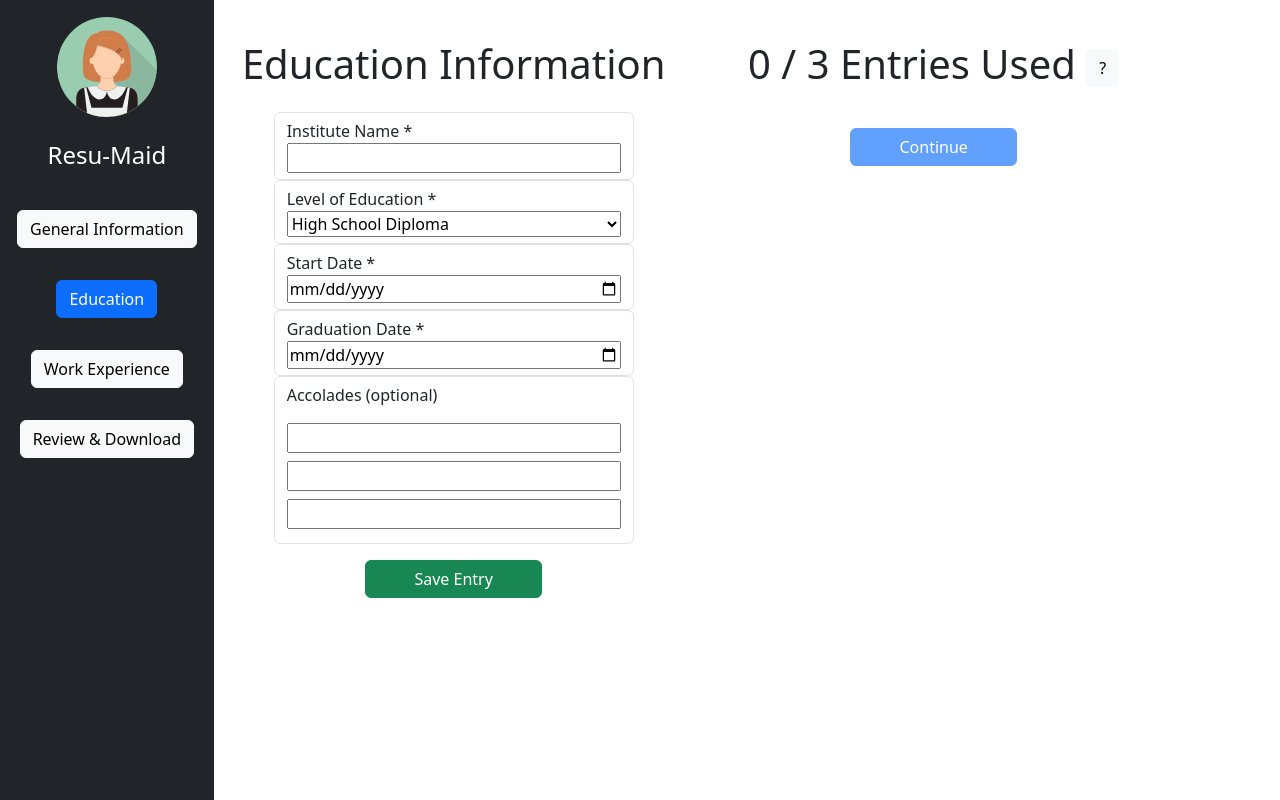
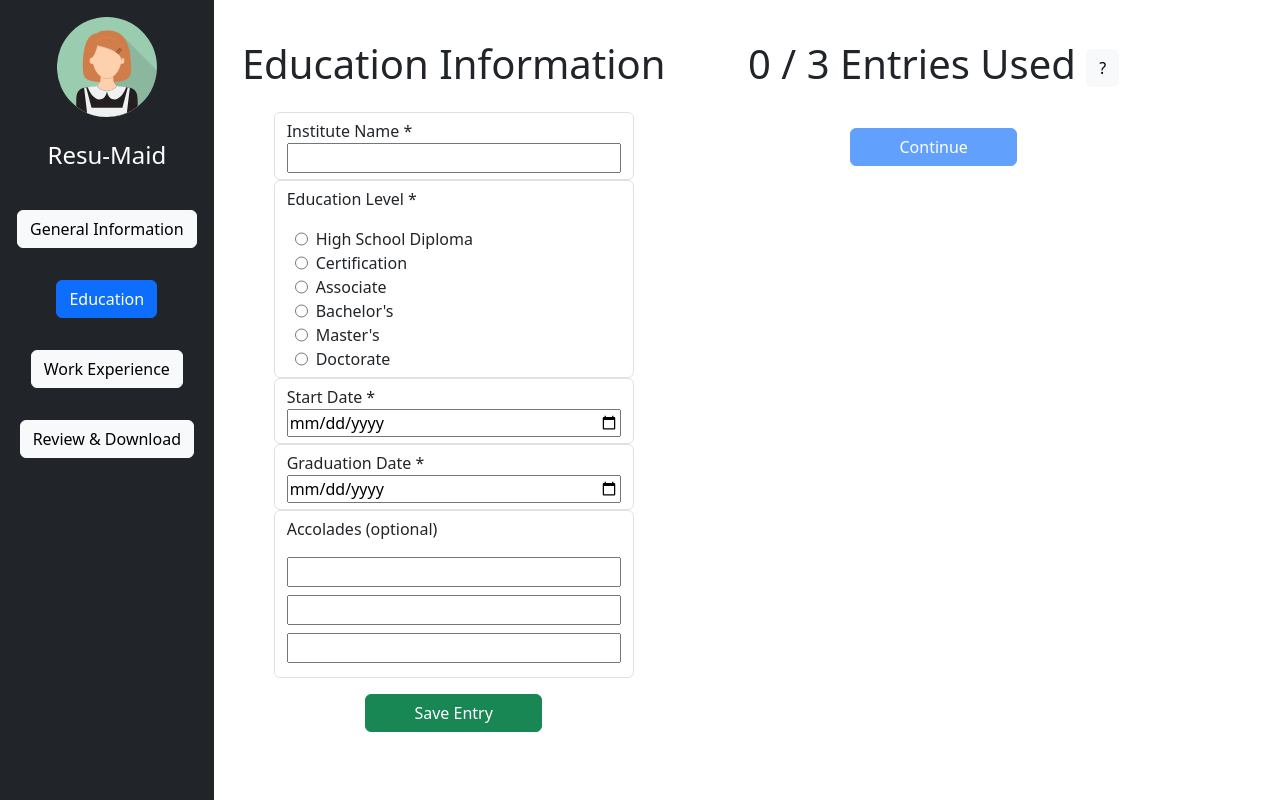
Before and after one commit to Hudson-TD/resume-creation-tool, a React (Vite) app: page / in a window 1280 px wide. Both pictures are taken after a click on the button "Education". Built offline with nearby package versions, Linux system fonts and the light colour scheme.

Commit message:
Refactored select form element to be radio buttons resolving state bug

```diff
--- a/src/components/EducationForm.jsx
+++ b/src/components/EducationForm.jsx
@@ -1,5 +1,5 @@
 import { useState } from "react";
-import { useFormik } from "formik";
+import { Field, useFormik } from "formik";
 import * as Yup from "yup";
 
 const EducationForm = ({ dataList, onSave }) => {
@@ -59,11 +59,12 @@ const EducationForm = ({ dataList, onSave }) => {
             ) : null}
           </div>
           <div className="form-control d-flex flex-column">
-            <label htmlFor="educationLevel">Level of Education *</label>
-            <select
-              id="educationLevel"
+            <p>Education Level *</p>
+            <div
+              role="group"
+              id="educationLevelHeader"
               name="educationLevel"
-              type="text"
+              className="d-flex flex-column"
               onClick={(e) => {
                 let selection = e.target.value;
                 if (selection !== "High School Diploma") {
@@ -76,13 +77,67 @@ const EducationForm = ({ dataList, onSave }) => {
               onBlur={formik.handleBlur}
               value={formik.values.educationLevel}
             >
-              <option value="High School Diploma">High School Diploma</option>
-              <option value="Certification">Certification</option>
-              <option value="Associate">Associate</option>
-              <option value="Bachelor's">Bachelor&apos;s</option>
-              <option value="Master's">Master&apos;s</option>
-              <option value="Doctorate">Doctorate</option>
-            </select>
+              <div className="d-flex">
+                <input
+                  className="mx-2"
+                  id="High School Diploma"
+                  name="educationLevel"
+                  type="radio"
+                  value="High School Diploma"
+                />
+                <label htmlFor="High School Diploma">High School Diploma</label>
+              </div>
+              <div className="d-flex">
+                <input
+                  className="mx-2"
+                  id="Certification"
+                  name="educationLevel"
+                  type="radio"
+                  value="Certification"
+                />
+                <label htmlFor="Certification">Certification</label>
+              </div>
+              <div className="d-flex">
+                <input
+                  className="mx-2"
+                  id="Associate"
+                  name="educationLevel"
+                  type="radio"
+                  value="Associate"
+                />
+                <label htmlFor="Associate">Associate</label>
+              </div>
+              <div className="d-flex">
+                <input
+                  className="mx-2"
+                  id="Bachelor's"
+                  name="educationLevel"
+                  type="radio"
+                  value="Bachelor's"
+                />
+                <label htmlFor="Bachelor's">Bachelor&apos;s</label>
+              </div>
+              <div className="d-flex">
+                <input
+                  className="mx-2"
+                  id="Master's"
+                  name="educationLevel"
+                  type="radio"
+                  value="Master's"
+                />
+                <label htmlFor="Master's">Master&apos;s</label>
+              </div>
+              <div className="d-flex">
+                <input
+                  className="mx-2"
+                  id="Doctorate"
+                  name="educationLevel"
+                  type="radio"
+                  value="Doctorate"
+                />
+                <label htmlFor="Doctorate">Doctorate</label>
+              </div>
+            </div>
             {formik.touched.educationLevel && formik.errors.educationLevel ? (
               <span className="text-danger">
                 {formik.errors.educationLevel}
```
